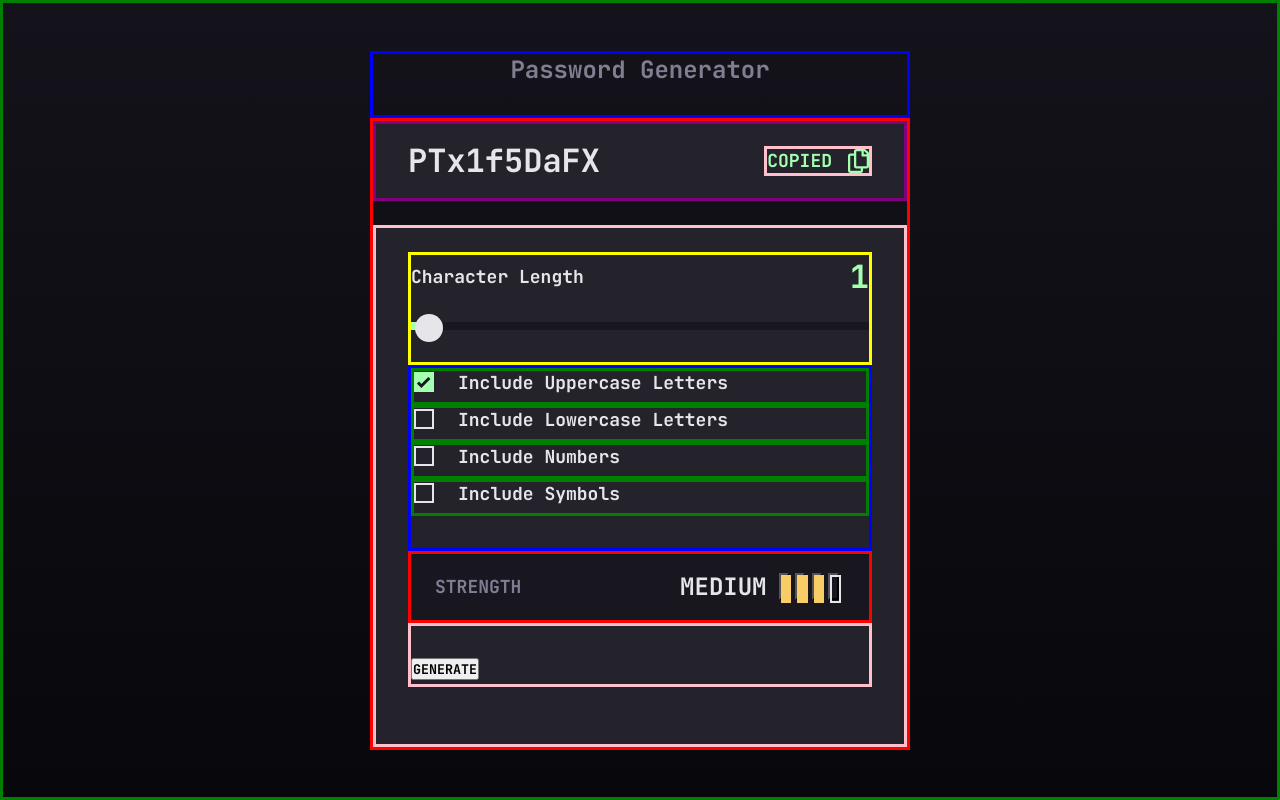
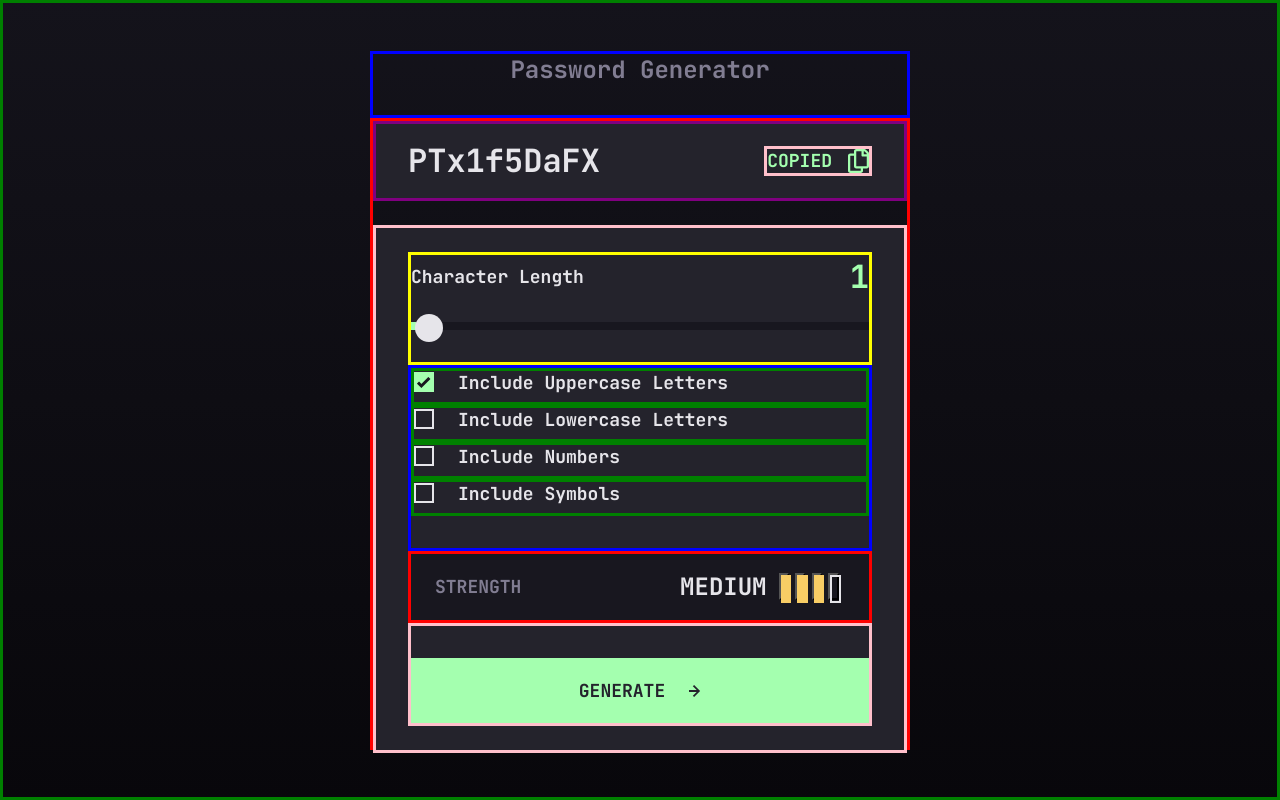
Before and after one commit to brunocs90/password-generator, a React (Vite) app: page / in a window 1280 px wide. Built offline with nearby package versions, Linux system fonts and the light colour scheme.

Commit message:
button generator

```diff
--- /dev/null
+++ b/src/components/Button/ArrowIcon.tsx
@@ -0,0 +1,5 @@
+export const ArrowIcon = () => {
+    return (
+        <svg width="12" height="12" xmlns="http://www.w3.org/2000/svg"><path fill="#24232C" d="m5.106 12 6-6-6-6-1.265 1.265 3.841 3.84H.001v1.79h7.681l-3.841 3.84z" /></svg>
+    )
+}
--- a/src/components/Button/Button.tsx
+++ b/src/components/Button/Button.tsx
@@ -1,9 +1,18 @@
+import { ArrowIcon } from "./ArrowIcon";
 import { ButtonContainer } from "./styles"
 
-export function Button() {
+interface IButtonProps {
+    onClick: () => void;
+}
+
+export function Button({ onClick }: IButtonProps) {
     return (
         <ButtonContainer>
-            <button>GENERATE</button>
+            <button onClick={onClick} className="primary-button">GENERATE
+                <div className="arrow-icon">
+                    <ArrowIcon />
+                </div>
+            </button>
         </ButtonContainer>
     );
 }
--- a/src/components/Button/styles.ts
+++ b/src/components/Button/styles.ts
@@ -2,7 +2,39 @@ import styled from 'styled-components';
 
 export const ButtonContainer = styled.div`
 	width: 100%;
-	height: 4.06rem;
 	padding-top: 2rem;
 	border: solid pink;
+
+	.primary-button {
+		width: 100%;
+		height: 65px;
+		display: flex;
+		flex-direction: ropw;
+		justify-content: center;
+		align-items: center;
+
+		background-color: ${({ theme }) => theme.colors.neonGreen};
+		font-size: ${({ theme }) => theme.Typography.Body_M['font-size']};
+		font-weight: ${({ theme }) => theme.Typography.Body_M['font-weight']};
+		line-height: ${({ theme }) => theme.Typography.Body_M['line-height']};
+		color: ${({ theme }) => theme.colors.darkGrey};;
+		border: none;
+		text-transform: uppercase;
+		cursor: pointer;
+		border: 2px solid ${({ theme }) => theme.colors.neonGreen};
+
+		&:hover {
+			color: ${({ theme }) => theme.colors.neonGreen};
+			background-color: ${({ theme }) => theme.colors.darkGrey};
+			fill: ${({ theme }) => theme.colors.neonGreen};
+
+			& svg path {
+				fill: ${({ theme }) => theme.colors.neonGreen};
+			}
+		}
+
+		.arrow-icon{
+			padding-left: 1.5rem;
+		}
+	}
 `;
--- a/src/components/PasswordGenerator/PasswordGenerator.tsx
+++ b/src/components/PasswordGenerator/PasswordGenerator.tsx
@@ -18,12 +18,16 @@ export function PasswordGenerator() {
     const handleOnClickStrength = (strength: StrengthType) => {
         setStrength(strength);
     };
+
+    const handleClickButton = () => {
+        console.log('botão foi clicado');
+    }
     return (
         <PasswordGeneratorContainer>
             <SliderCharacterLength />
             <OptionsPassword optionsPassword={optionsText} />
             <PasswordStrength strength={strength} handleOnClickStrength={handleOnClickStrength} />
-            <Button />
+            <Button onClick={handleClickButton} />
         </PasswordGeneratorContainer>
     );
 }
```
